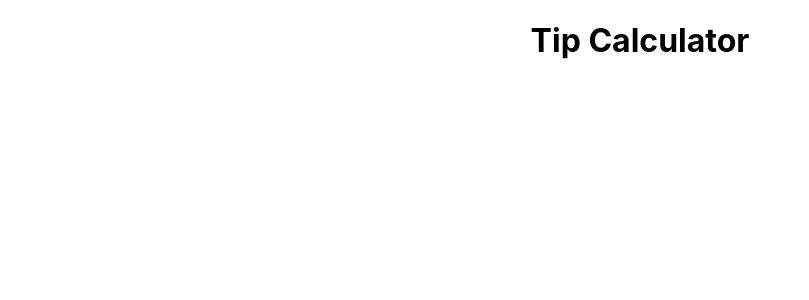
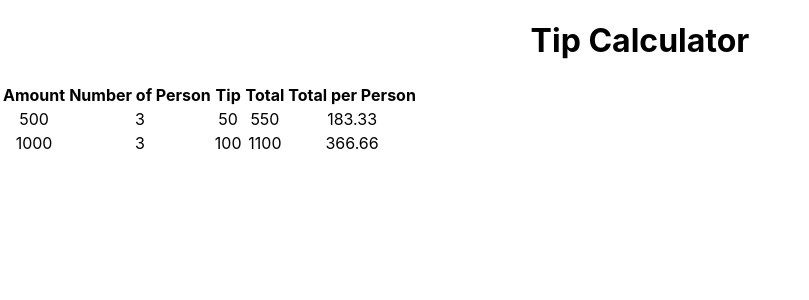
Before and after one commit to Rashik-raj/Tip-Calculator, a React (Create React App) app: page / in a window 1280 px wide. Shown: the top 300 px of the page, without its empty margins (0-809 px from the left). Built offline with nearby package versions, Linux system fonts and the light colour scheme.

Commit message:
Tips and TipItem component created

```diff
--- a/package.json
+++ b/package.json
@@ -10,7 +10,8 @@
     "react": "^16.13.1",
     "react-dom": "^16.13.1",
     "react-scripts": "3.4.3",
-    "reactstrap": "^8.6.0"
+    "reactstrap": "^8.6.0",
+    "uuid": "^8.3.0"
   },
   "scripts": {
     "start": "react-scripts start",
--- a/src/App.js
+++ b/src/App.js
@@ -1,11 +1,36 @@
 import React, { Component } from 'react';
+import { v4 as uuid } from 'uuid';
+import Tips from './components/Tips';
 import './App.css';
 
+
 class App extends Component {
+    state = {
+      tips: [
+        {
+          id: uuid(),
+          amount: 500,
+          person_count: 3,
+          tip: 50,
+          total: 550,
+          total_per_person: 183.33
+        },
+        {
+          id: uuid(),
+          amount: 1000,
+          person_count: 3,
+          tip: 100,
+          total: 1100,
+          total_per_person: 366.66
+        }
+      ],
+      len: 1,
+  }
   render() {
     return (
       <div className="App">
         <h1>Tip Calculator</h1>
+        <Tips tips={this.state.tips} len={this.state.len}/>
       </div>
     );
   }
--- /dev/null
+++ b/src/components/TipItem.js
@@ -0,0 +1,19 @@
+import React, { Component } from 'react'
+
+class TipItem extends Component {
+    render() {
+        return (
+            <React.Fragment>
+                <tr>
+                    <td>{this.props.tip.amount}</td>
+                    <td>{this.props.tip.person_count}</td>
+                    <td>{this.props.tip.tip}</td>
+                    <td>{this.props.tip.total}</td>
+                    <td>{this.props.tip.total_per_person}</td>
+                </tr>
+            </React.Fragment>
+        )
+    }
+}
+
+export default TipItem;
--- /dev/null
+++ b/src/components/Tips.js
@@ -0,0 +1,38 @@
+import React, { Component } from 'react';
+import { Table } from 'reactstrap';
+
+import TipItem from './TipItem';
+
+class Tips extends Component {
+    tipDisplay = () => {
+        if (this.props.len === 0) {
+            return <h1>You don't have a tip to display. Please, Add a tip.</h1>;
+        } else {
+            return (
+                <Table dark>
+                    <thead>
+                        <tr>
+                            <th>Amount</th>
+                            <th>Number of Person</th>
+                            <th>Tip</th>
+                            <th>Total</th>
+                            <th>Total per Person</th>
+                        </tr>
+                    </thead>
+                    <tbody>
+                        { this.props.tips.map(tip => <TipItem key={tip.id} tip={tip}/>) }
+                    </tbody>
+                </Table>
+            );
+        }
+    };
+    render() {
+        return (
+            <div>
+                {this.tipDisplay()}
+            </div>
+        )
+    }
+}
+
+export default Tips;
```
Also changed, not shown: 1 other file (tests, documents, lock files or other folders).
